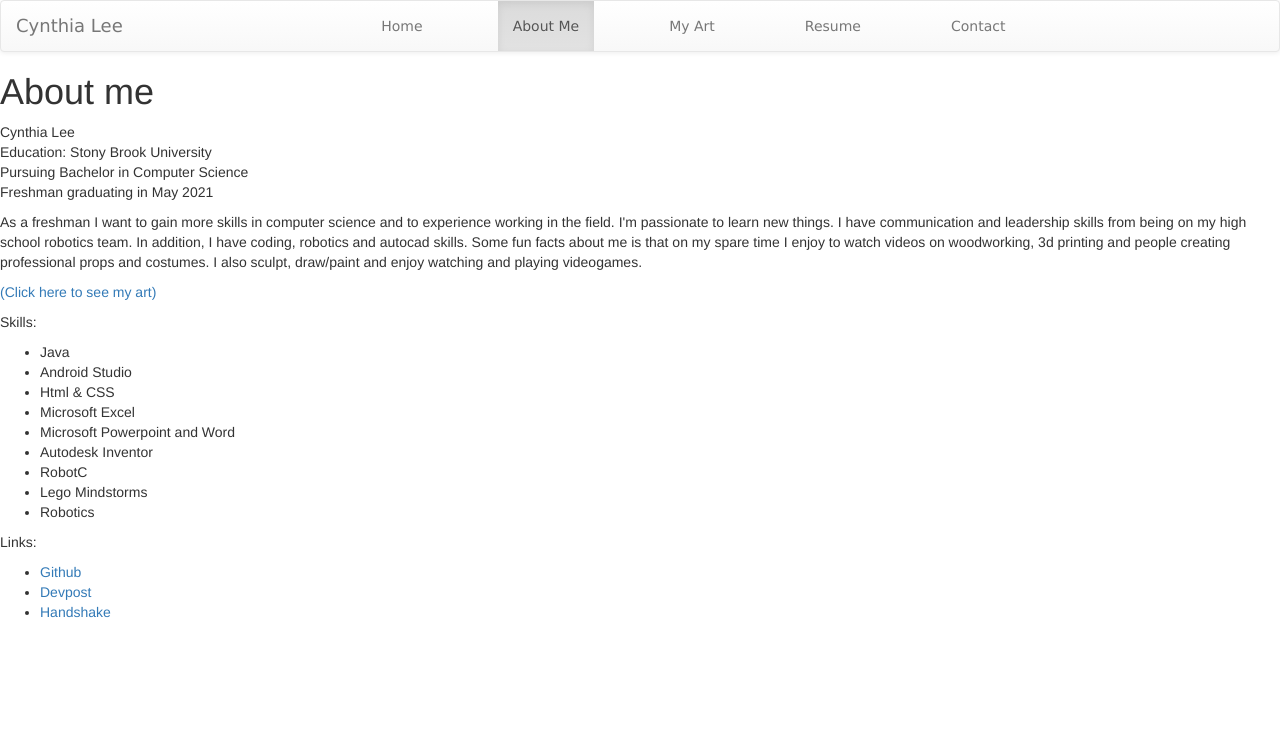
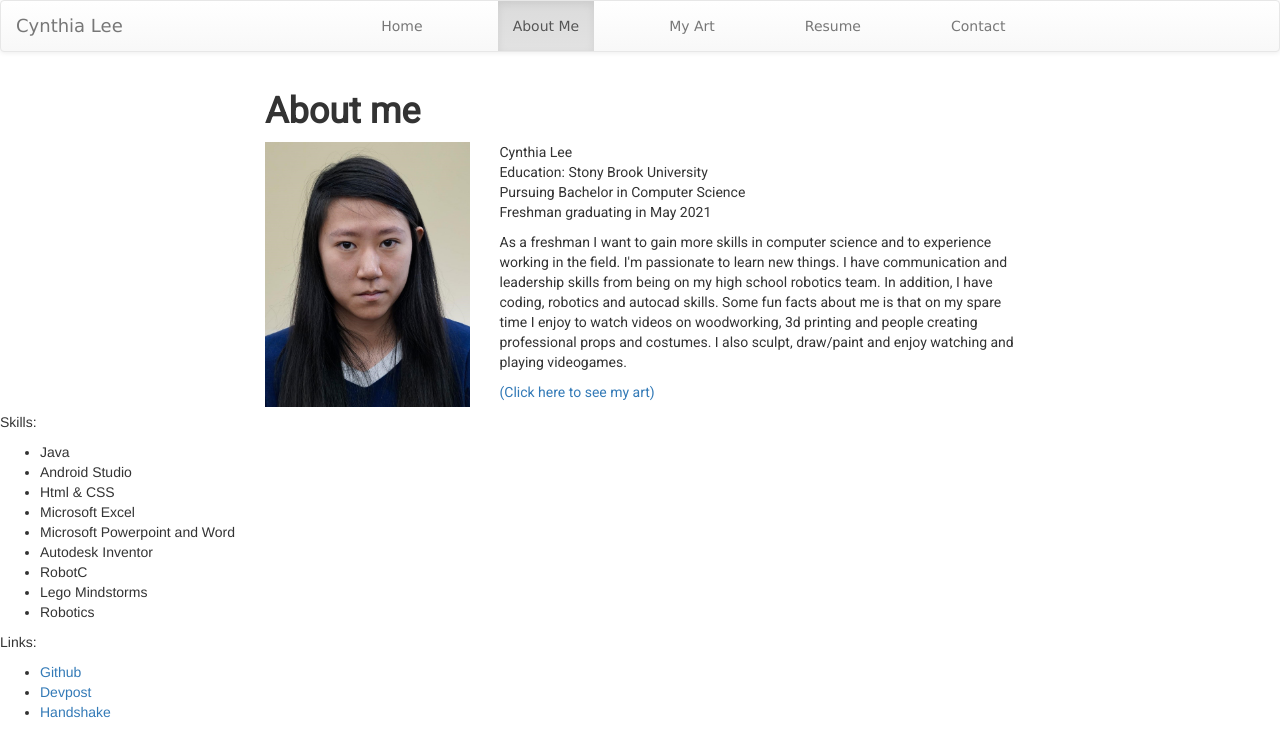
Before and after one commit to Cynthia-Lee/first-website-draft, a plain HTML site: page about.html in a window 1280 px wide. Drawn offline with nearby package versions, Linux system fonts and the light colour scheme.

Commit message:
Updated Resume and About page

```diff
--- a/about.html
+++ b/about.html
@@ -42,7 +42,13 @@
 		  </div><!-- /.container-fluid -->
 		</nav>
 
+
+		<div class="self">
+			<div class="container">
+			   <div class="row">
+			   		<div class="col-lg-8 col-lg-offset-2">
 			   			<h1>About me</h1>
+			   			<img src="Self2017.jpg" alt="Photo of Cynthia" width="204.5" height="265.667" align="left">
 			   			<p>
 						Cynthia Lee<br>
 						Education: Stony Brook University<br>
@@ -53,6 +59,29 @@
 						As a freshman I want to gain more skills in computer science and to experience working in the field. I'm passionate to learn new things. I have communication and leadership skills from being on my high school robotics team. In addition, I have coding, robotics and autocad skills. Some fun facts about me is that on my spare time I enjoy to watch videos on woodworking, 3d printing and people creating professional props and costumes. I also sculpt, draw/paint and enjoy watching and playing videogames.
 						</p>
 						<p><a href="art.html">(Click here to see my art)</a></p>
+			   		</div>
+				</div>
+			</div>
+
+
+<!--				<img src="Self2017.jpg" alt="Photo of Cynthia" width="204.5" height="265.667" align="left">
+-->
+
+			<!--
+				<p>
+					Cynthia Lee<br>
+					Education: Stony Brook University<br>
+					Pursuing Bachelor in Computer Science<br>
+					Freshman graduating in May 2021
+				</p>
+				<p>
+					As a freshman I want to gain more skills in computer science and to experience working in the field. I'm passionate to learn new things. I have communication and leadership skills from being on my high school robotics team. In addition, I have coding, robotics and autocad skills. Some fun facts about me is that on my spare time I enjoy to watch videos on woodworking, 3d printing and people creating professional props and costumes. I also sculpt, draw/paint and enjoy watching and playing videogames.
+				</p>
+				<p><a href="art.html">(Click here to see my art)</a></p>
+			-->
+
+
+		</div>
 
 		<p>Skills:</p>
 		<ul>
@@ -76,6 +105,7 @@
 
 
 
+
 		 <!-- jQuery (necessary for Bootstrap's JavaScript plugins) -->
     	<script src="https://ajax.googleapis.com/ajax/libs/jquery/1.12.4/jquery.min.js"></script>
 		<!-- Latest compiled and minified JavaScript -->
--- a/main.css
+++ b/main.css
@@ -26,6 +26,9 @@
 	padding: 0px 45px;
 }
 */
+body .self{
+	font-family: 'Roboto', sans-serif;
+}
 
 .navbar .navbar-nav {
   display: inline-block;
@@ -76,9 +79,21 @@
     height: 430px;
     overflow: auto;
 }*/
-
 .thumbnail img{
     width: 100%;
     height: auto;
     display: block;
 }
+
+.self img {
+	margin-right: 30px;
+}
+/*
+.self p{
+   word-wrap: break-word;
+   width: 900px;
+}
+*/
+.self h1 {
+	font-weight: bold;
+}
```
Also changed, not shown: Self2017.jpg (added), 1 other file. Lines whose indentation alone changed are shown as unchanged.
